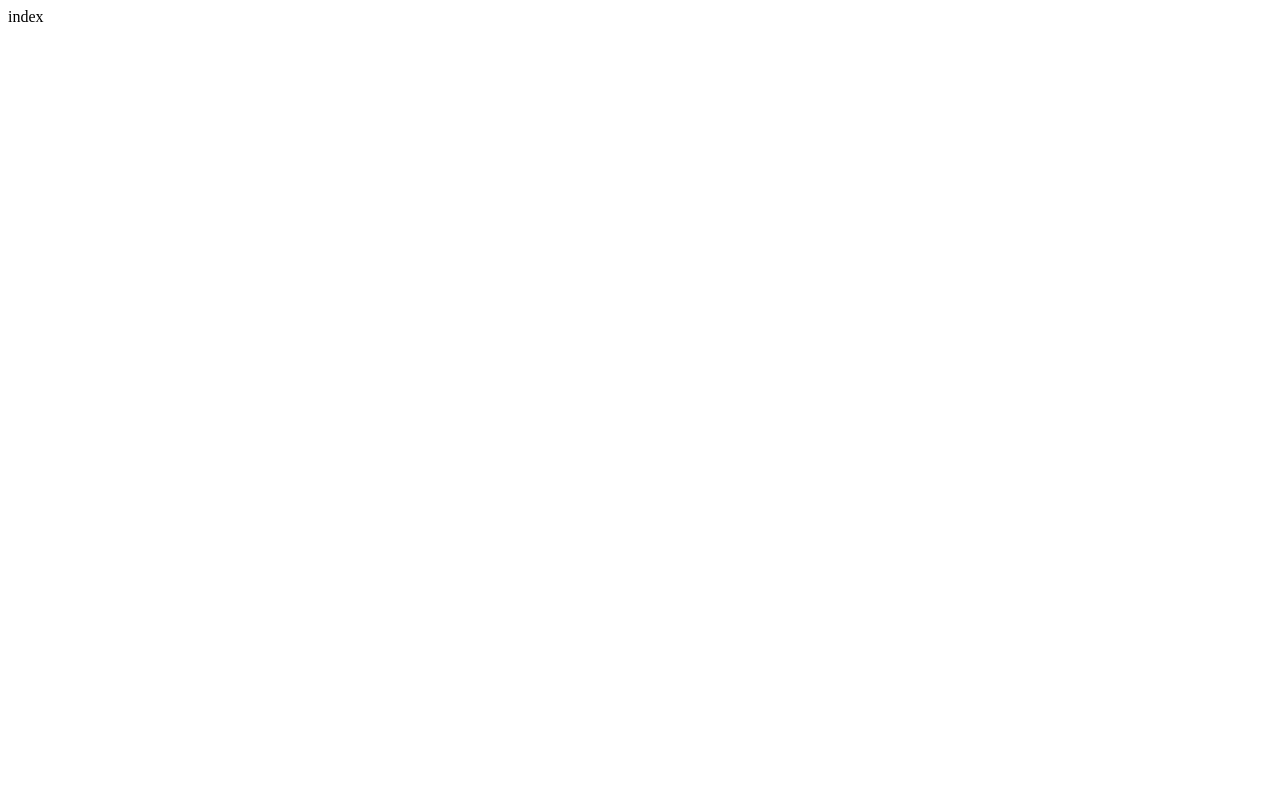
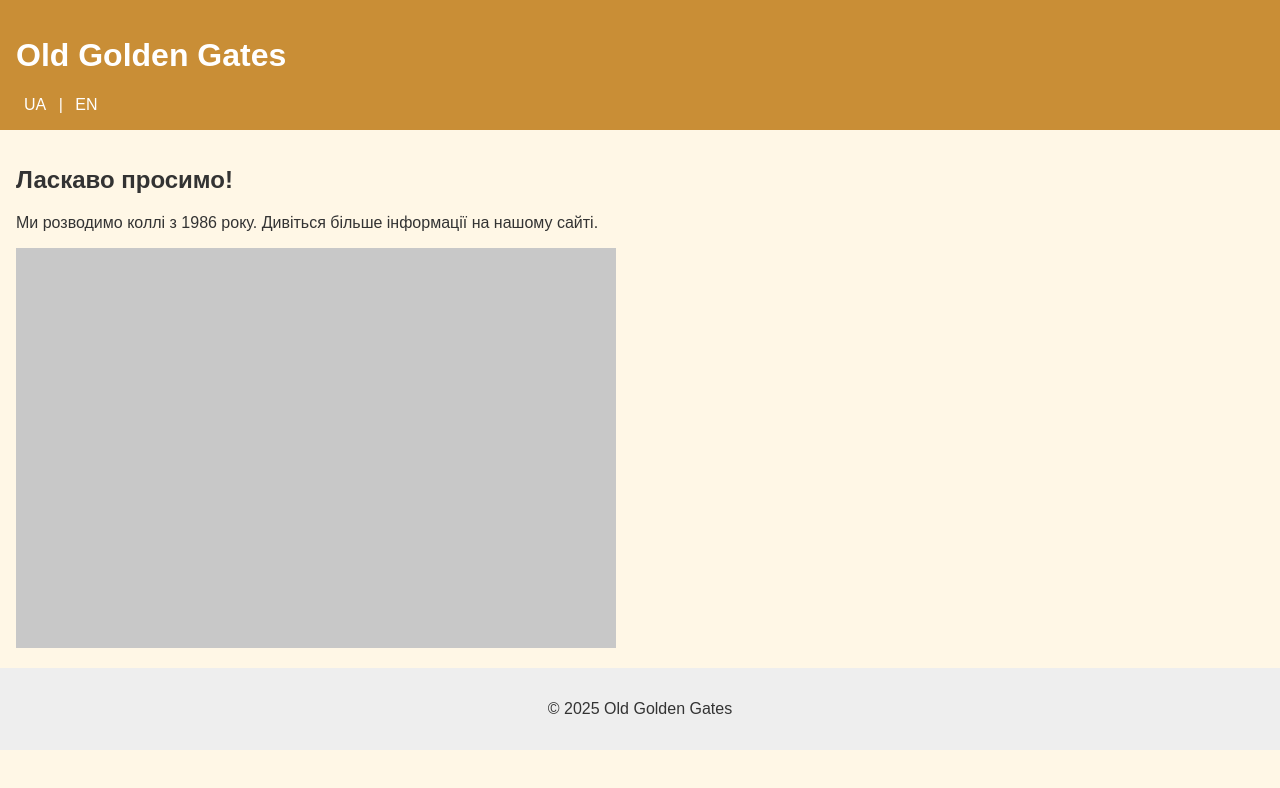
Before and after one commit to OGG2025/ogg, a plain HTML site: page index.html in a window 1280 px wide. Drawn offline with Linux system fonts and the light colour scheme.

Commit message:
Add files via upload

```diff
--- /dev/null
+++ b/css/style.css
@@ -0,0 +1,30 @@
+
+body {
+  font-family: sans-serif;
+  margin: 0;
+  padding: 0;
+  background: #fff7e6;
+  color: #333;
+}
+header {
+  background: #c98e36;
+  padding: 1em;
+  color: white;
+}
+nav a {
+  color: white;
+  margin: 0 0.5em;
+  text-decoration: none;
+}
+main {
+  padding: 1em;
+}
+img {
+  max-width: 100%;
+  height: auto;
+}
+footer {
+  background: #eee;
+  text-align: center;
+  padding: 1em;
+}
--- a/index.html
+++ b/index.html
@@ -1 +1,35 @@
-index
+<!DOCTYPE html>
+<html lang="uk">
+<head>
+  <meta charset="UTF-8">
+  <meta name="viewport" content="width=device-width, initial-scale=1.0">
+  <title>Old Golden Gates</title>
+  <link rel="stylesheet" href="css/style.css">
+  <script src="js/lang.js" defer></script>
+</head>
+<body>
+  <header>
+    <h1>Old Golden Gates</h1>
+    <nav>
+      <a href="#" class="lang" data-lang="ua">UA</a> |
+      <a href="#" class="lang" data-lang="en">EN</a>
+    </nav>
+  </header>
+  <main>
+    <section id="home">
+      <div class="ua">
+        <h2>Ласкаво просимо!</h2>
+        <p>Ми розводимо коллі з 1986 року. Дивіться більше інформації на нашому сайті.</p>
+      </div>
+      <div class="en" style="display:none;">
+        <h2>Welcome!</h2>
+        <p>We have been breeding collies since 1986. Learn more on our website.</p>
+      </div>
+      <img src="images/placeholder.jpg" alt="Dog placeholder">
+    </section>
+  </main>
+  <footer>
+    <p>&copy; 2025 Old Golden Gates</p>
+  </footer>
+</body>
+</html>
--- /dev/null
+++ b/js/lang.js
@@ -0,0 +1,21 @@
+
+document.addEventListener('DOMContentLoaded', function() {
+  const langLinks = document.querySelectorAll('.lang');
+  const uaElements = document.querySelectorAll('.ua');
+  const enElements = document.querySelectorAll('.en');
+
+  langLinks.forEach(link => {
+    link.addEventListener('click', function(e) {
+      e.preventDefault();
+      const lang = this.dataset.lang;
+
+      if (lang === 'ua') {
+        uaElements.forEach(el => el.style.display = '');
+        enElements.forEach(el => el.style.display = 'none');
+      } else {
+        uaElements.forEach(el => el.style.display = 'none');
+        enElements.forEach(el => el.style.display = '');
+      }
+    });
+  });
+});
```
Also changed, not shown: images/placeholder.jpg (added).
